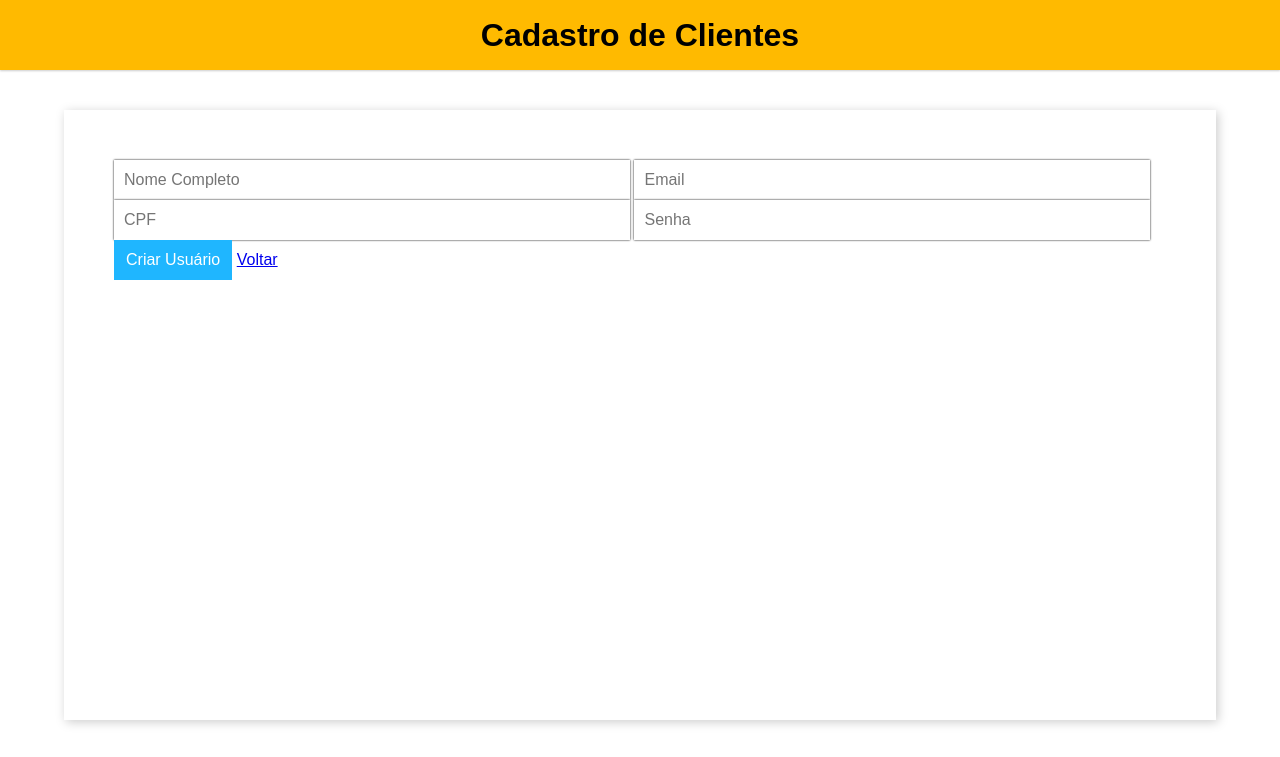
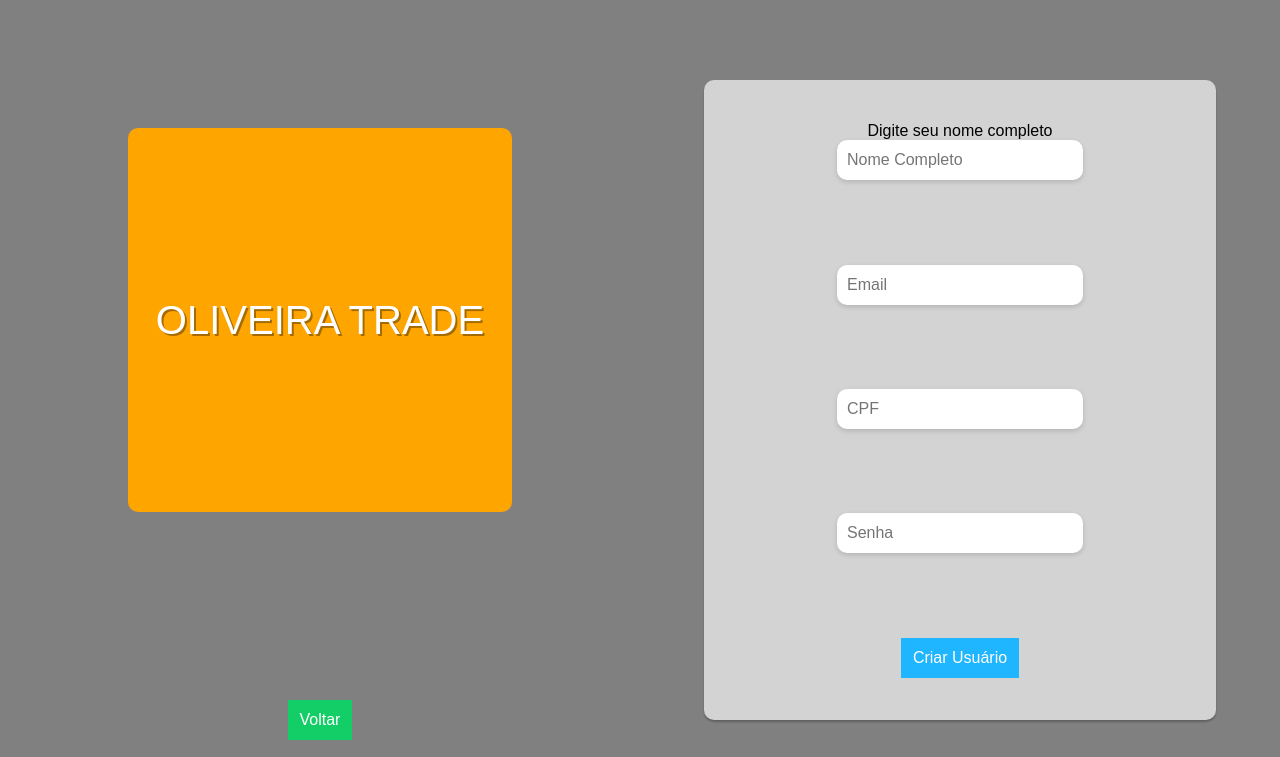
Before and after one commit to LCDS97/project_OliveiraTrade, a website built with Vite: page index.html in a window 1280 px wide. Both pictures are taken after a click on the link "Novo por aqui?". Built offline with nearby package versions, Linux system fonts and the light colour scheme.

Commit message:
Layout of the project done

```diff
--- a/index.html
+++ b/index.html
@@ -7,31 +7,87 @@
     <title>Vite App</title>
   </head>
   <body>
-    <header>
-        <h1 class="header-title">Cadastro de Clientes</h1>
-    </header>
     <main id="login">
+      <div class="container">
+        <div class="logo">Oliveira trade</div>
+        <a class="button green" href="#" id="new">Novo por aqui?</a>
+        <a class="button green" href="#" id="goback">Voltar</a>
+      </div>
+      <div class="container">
         <form id="signUpForm">
-            <input id="register-name" type="text"  data-index="new" class="modal-field" placeholder="Nome Completo" required>
-            <input id="register-email" type="text" class="modal-field" placeholder="Email" required>
-            <input id="register-taxId" type="text" class="modal-field" placeholder="CPF" required>
-            <input id="register-pass" type="text" class="modal-field" placeholder="Senha" required>
+            <label for="register-name">
+                Digite seu nome completo
+                <input
+              id="register-name"
+              type="text"
+              data-index="new"
+              class="modal-field"
+              placeholder="Nome Completo"
+              required
+            />
+            </label>
+            <input
+              id="register-email"
+              type="text"
+              class="modal-field"
+              placeholder="Email"
+              required
+            />
+            <input
+              id="register-taxId"
+              type="text"
+              class="modal-field"
+              placeholder="CPF"
+              required
+            />
+            <input
+              id="register-pass"
+              type="password"
+              class="modal-field"
+              placeholder="Senha"
+              required
+            />
             <!--             <input id="confirmPass" type="text" class="modal-field" placeholder="Confirmar Senha" required> -->
-            <button type="button" class="button blue" id="signUpButton">Criar Usuário</button>
-            <a href="#">Voltar</a>
+            <button type="button" class="button blue" id="signUpButton">
+              Criar Usuário
+            </button>
           </form>
-
-
           <form id="signInForm">
-        <input id="login-email" type="text" class="modal-field" placeholder="Email" required>
-        <input id="login-password" type="text" class="modal-field" placeholder="Senha" required>
-        <button type="button" class="button blue" id="signInButton">Logar</button>
-        <a href="#">Novo por aqui?</a>
+            <input
+              id="login-email"
+              type="text"
+              class="modal-field"
+              placeholder="Email"
+              required
+            />
+            <input
+              id="login-password"
+              type="text"
+              class="modal-field"
+              placeholder="Senha"
+              required
+            />
+            <button type="button" class="button blue" id="signInButton">
+              Logar
+            </button>
           </form>
+      </div>
     </main>
     <main id="app">
-        <button type="button" class="button blue" id="logoutButton">Logout</button>
-        <button type="button" class="button blue mobile" id="cadastrarCliente" hidden>Cadastrar Cliente</button>
+      <header class="header">
+        <button type="button" class="button blue" id="logoutButton">
+          Logout
+        </button>
+        <button
+          type="button"
+          class="button blue mobile"
+          id="cadastrarCliente"
+          hidden
+        >
+          Cadastrar Cliente
+        </button>
+        <h1>Cadastro de cliente</h1>
+      </header>
       <table id="tableClient" class="records">
         <thead>
           <tr>
@@ -42,9 +98,7 @@
             <th>Ação</th>
           </tr>
         </thead>
-            <tbody>
-
-            </tbody>
+        <tbody></tbody>
       </table>
       <div class="modal" id="modal">
         <div class="modal-content">
@@ -53,10 +107,35 @@
             <span class="modal-close" id="modalClose">&#10006;</span>
           </header>
           <form id="form" class="modal-form">
-                    <input id="name" type="text" data-index="new" class="modal-field" placeholder="Nome Completo" required>
-                    <input id="email" type="email" class="modal-field" placeholder="E-mail" required>
-                    <input id="taxId" type="text" class="modal-field" placeholder="CPF" required>
-                    <input id="password" type="password" class="modal-field" placeholder="Senha" required>
+            <input
+              id="name"
+              type="text"
+              data-index="new"
+              class="modal-field"
+              placeholder="Nome Completo"
+              required
+            />
+            <input
+              id="email"
+              type="email"
+              class="modal-field"
+              placeholder="E-mail"
+              required
+            />
+            <input
+              id="taxId"
+              type="text"
+              class="modal-field"
+              placeholder="CPF"
+              required
+            />
+            <input
+              id="password"
+              type="password"
+              class="modal-field"
+              placeholder="Senha"
+              required
+            />
           </form>
           <footer class="modal-footer">
             <button id="save" class="button green">Salvar</button>
@@ -66,10 +145,6 @@
         </div>
       </div>
     </main>
-
-    <footer>
-
-    </footer>
     <script type="module" src="/src/main.ts"></script>
   </body>
 </html>
--- a/src/css/button.css
+++ b/src/css/button.css
@@ -6,18 +6,24 @@
   color: white;
   font-size: 1rem;
   cursor: pointer;
-  transition: box-shadow 0.6s ease;
+  transition: box-shadow 0.6s ease, background-color 0.25s ease;
 }
 
-.button.blue {
+a.button {
+  text-decoration: none;
+  display: grid;
+  place-items: center;
+}
+
+.blue {
   background-color: #1fb6ff;
 }
 
-button.green {
+.green {
   background-color: #13ce66;
 }
 
-button.red {
+.red {
   background-color: #ff4949;
 }
 
--- a/src/css/login.css
+++ b/src/css/login.css
@@ -1,3 +1,37 @@
 .hiddenForm {
-    display: none;
+    display: none !important;
 }
+
+.logo {
+    width: 60%;
+    height: 60%;
+    background: orange;
+    display: grid;
+    place-items: center;
+    text-shadow: 2px 2px 0.5px rgba(0,0,0,0.35);
+    color: white;
+    font-size: 2.5rem;
+    text-transform: uppercase;
+    border-radius: 10px;
+}
+
+#signInForm, #signUpForm {
+    background: lightgrey;
+    border-radius: 10px;
+}
+
+#signInForm label, #signUpForm label {
+    width: 100%;
+    margin: auto;
+    display: grid;
+    place-items: center;
+}
+
+#signInForm input, #signUpForm input {
+    animation: 2s ease fade;
+}
+
+@keyframes fade {
+    from { opacity: 0}
+    to { opacity: 1}
+}
--- a/src/css/main.css
+++ b/src/css/main.css
@@ -17,35 +17,59 @@ h1 {
 
 body {
   min-height: 100vh;
-  display: grid;
-  grid-template-columns: 1fr;
-  grid-template-rows: min-content 1fr;
+  display: flex;
   font-family: "karla", sans-serif;
   position: relative;
+  background: grey;
 }
 
-header {
-  background-color: var(--primary-color);
-  height: 70px;
-  text-align: center;
-  line-height: 70px;
-  box-shadow: 0 1px 2px var(--shadow-color);
+.header {
+  display: grid;
+  grid: 1fr / 0.25fr 1fr;
+  width: 100%;
+  place-items: center;
 }
 
-.header-title {
-  color: black;
-  font-size: 2rem;
+main#login {
+  display: grid;
+  height: 100vh;
+  width: 100vw;
+  grid: 1fr / 1fr 1fr;
 }
 
-main#login, main#app{
+.container {
+  display: grid;
+  place-items: center;
+}
+
+.container:nth-of-type(1){
+  grid: 2fr 0.5fr / 1fr;
+}
+
+main#app{
   flex-grow: 1;
   flex-direction: column;
   align-items: flex-start;
-  width: 90%;
-  margin: 5vh auto;
+  margin: 25px;
   padding: 50px;
   box-shadow: 2px 2px 10px var(--shadow-color);
   gap: 20px;
+  display: flex;
+  background: #e4e4e4;
+  border-radius: 15px;
+}
+
+main#login form {
+  display: grid;
+  place-items: center;
+  width: 80%;
+  height: 80%;
+  box-shadow: 0 2px 2px rgba(0,0,0,0.25);
+}
+
+main#login form input {
+  border-radius: 10px;
+  box-shadow: 0 2px 5px rgba(0,0,0,0.15);
 }
 
 .showElement {
--- a/src/main.ts
+++ b/src/main.ts
@@ -38,12 +38,15 @@ const toggleElements = ({ elem1, elem2, linkIn, linkOut }: ToggleElements) => {
   const toggleElemClass = () => {
     elem1.classList.toggle("hiddenForm");
     elem2.classList.toggle("hiddenForm");
+    linkIn.classList.toggle("hiddenForm");
+    linkOut.classList.toggle("hiddenForm");
+    if(linkIn.id === 'signInButton') table.updateTable();
   };
   // Definindo a classe hiddenForm no carregamento da página para esconder o SignUp e ao clicar troca a classe entre eles
   elem2.classList.toggle("hiddenForm");
+  linkOut.classList.toggle("hiddenForm");
   linkIn.addEventListener("click", toggleElemClass);
-  linkOut.addEventListener("click", toggleElemClass);
-};
+  linkOut.addEventListener("click", toggleElemClass);};
 
 const validateBtn = (loginButton: HTMLButtonElement) => {
   const inputEmail = document.querySelector('#login-email') as HTMLInputElement;
@@ -56,6 +59,7 @@ const validateBtn = (loginButton: HTMLButtonElement) => {
     // se usuario estiver registrado no local storage, sera validado com if alterando a propriedade do button para false
       const isLoginValid = login.checkInput({inputEmail, inputPassword})
       if(isLoginValid) loginButton.disabled = false
+      if(!isLoginValid) loginButton.disabled = true
   }
 
   loginButton.disabled = true;
@@ -70,10 +74,10 @@ window.onload = () => {
   const signIn = document.querySelector("#signInForm") as HTMLFormElement;
   const signUp = document.querySelector("#signUpForm") as HTMLFormElement;
   const signInLink = document.querySelector(
-    "#signInForm>a"
+    "#new"
   ) as HTMLAnchorElement;
   const signUpLink = document.querySelector(
-    "#signUpForm>a"
+    "#goback"
   ) as HTMLAnchorElement;
 
   const loginElem = document.querySelector("#login") as HTMLDivElement;
--- a/src/scripts/login.ts
+++ b/src/scripts/login.ts
@@ -3,24 +3,20 @@ import localStorage from "./localStorage";
 import { CheckInput, Client } from "./@types";
 const { readClient, createClient } = localStorage;
 
+const checkInput = ({ inputEmail, inputPassword }: CheckInput) => {
+  const allClients = readClient();
+  console.log(inputEmail.value, inputPassword.value);
 
-const checkInput = ({ inputEmail, inputPassword }: CheckInput) => {
-    const allClients = readClient()
-    console.log(inputEmail.value, inputPassword.value)
+  const foundClient = allClients.find((client) => {
+    const checkEmail = client.email === inputEmail.value;
+    const checkPassword = client.password === inputPassword.value;
 
-    const foundClient = allClients.find((client) => {
-      const checkEmail = client.email === inputEmail.value;
-      const checkPassword = client.password === inputPassword.value;
-
-      if(checkEmail && checkPassword){
-        return client
-      }
-      return undefined
-
-     })
-     return foundClient
-
-
-}
+    if (checkEmail && checkPassword) {
+      return client;
+    }
+    return undefined;
+  });
+  return foundClient;
+};
 
 export default { checkInput };
--- a/src/scripts/table.ts
+++ b/src/scripts/table.ts
@@ -5,7 +5,7 @@ import { Client } from "./@types";
 const { readClient, createClient, updateClient, deleteClient } = localStorage;
 const { closeModal, openModal, fillFields } = modal;
 
-import { cpf } from 'cpf-cnpj-validator';
+import { cpf } from "cpf-cnpj-validator";
 
 // Validações do Form
 const isValidFields = () => {
@@ -44,13 +44,12 @@ const saveClient = () => {
       password: password.value,
     };
 
-
     // Identificando se é um novo usuario ou editar um cliente
     const index = name.dataset.index || "new";
     if (index == "new") {
       // Utilizando a função do createCliente
-      console.log('CPF sem value',taxId)
-      console.log('CPF com value',taxId.value)
+      console.log("CPF sem value", taxId);
+      console.log("CPF com value", taxId.value);
       createClient(client);
       alert("Seu usuário foi criado com sucesso!");
       updateTable();
@@ -66,7 +65,7 @@ const saveClient = () => {
 // Editando o cliente atraves da função do readClient e pedindo para carregar somente o valor do index que foi recebido no parametro, ou seja, no botao clicado correspondente da linha do cliente editado
 const editClient = (index: number) => {
   const client = readClient()[index];
-  client.index = index;
+  client.index = index.toString();
   fillFields(client);
   openModal();
 };
```
Also changed, not shown: src/scripts/localStorage.ts (+21 -22 lines), src/scripts/register.ts (+10 -12 lines). Lines whose indentation alone changed are shown as unchanged.
